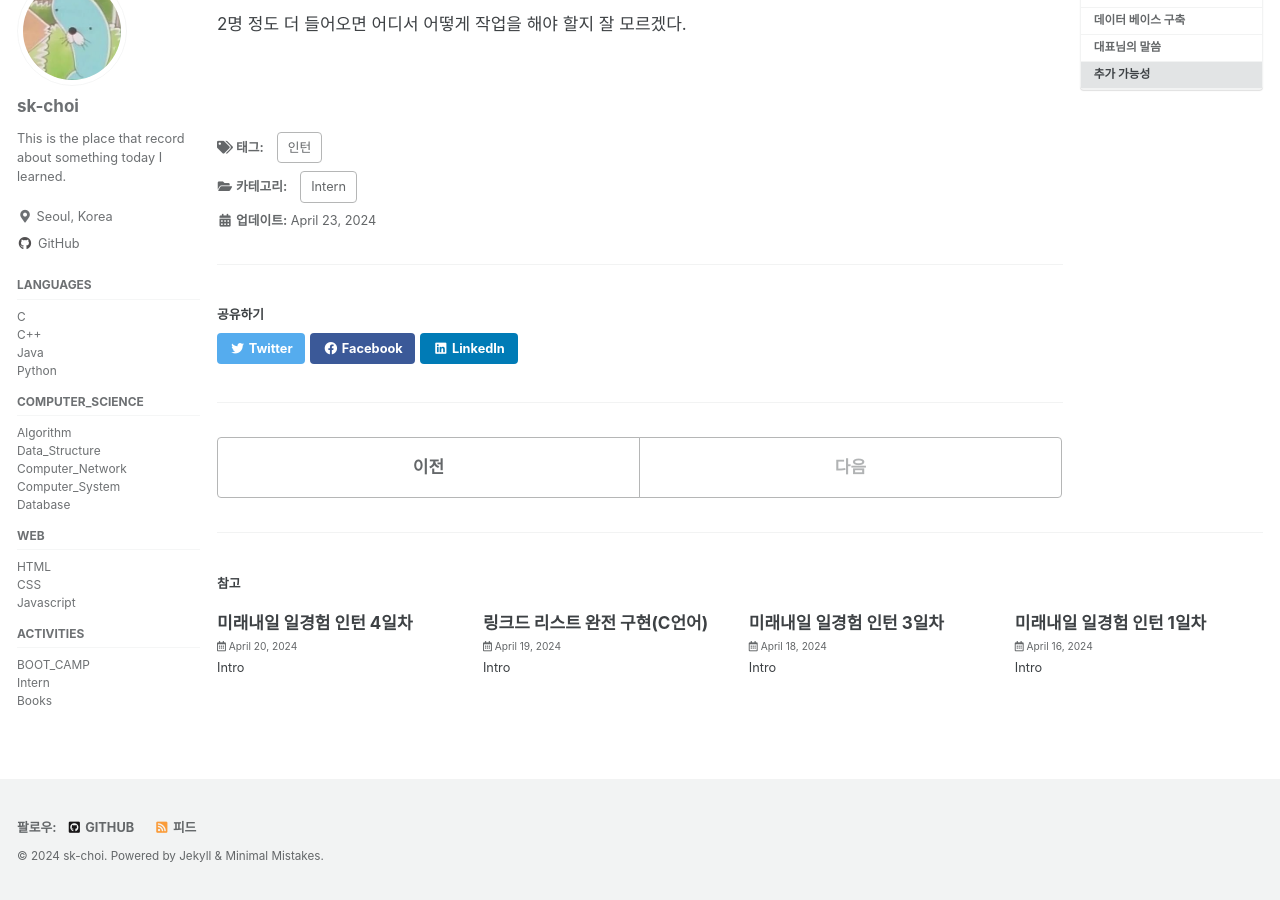
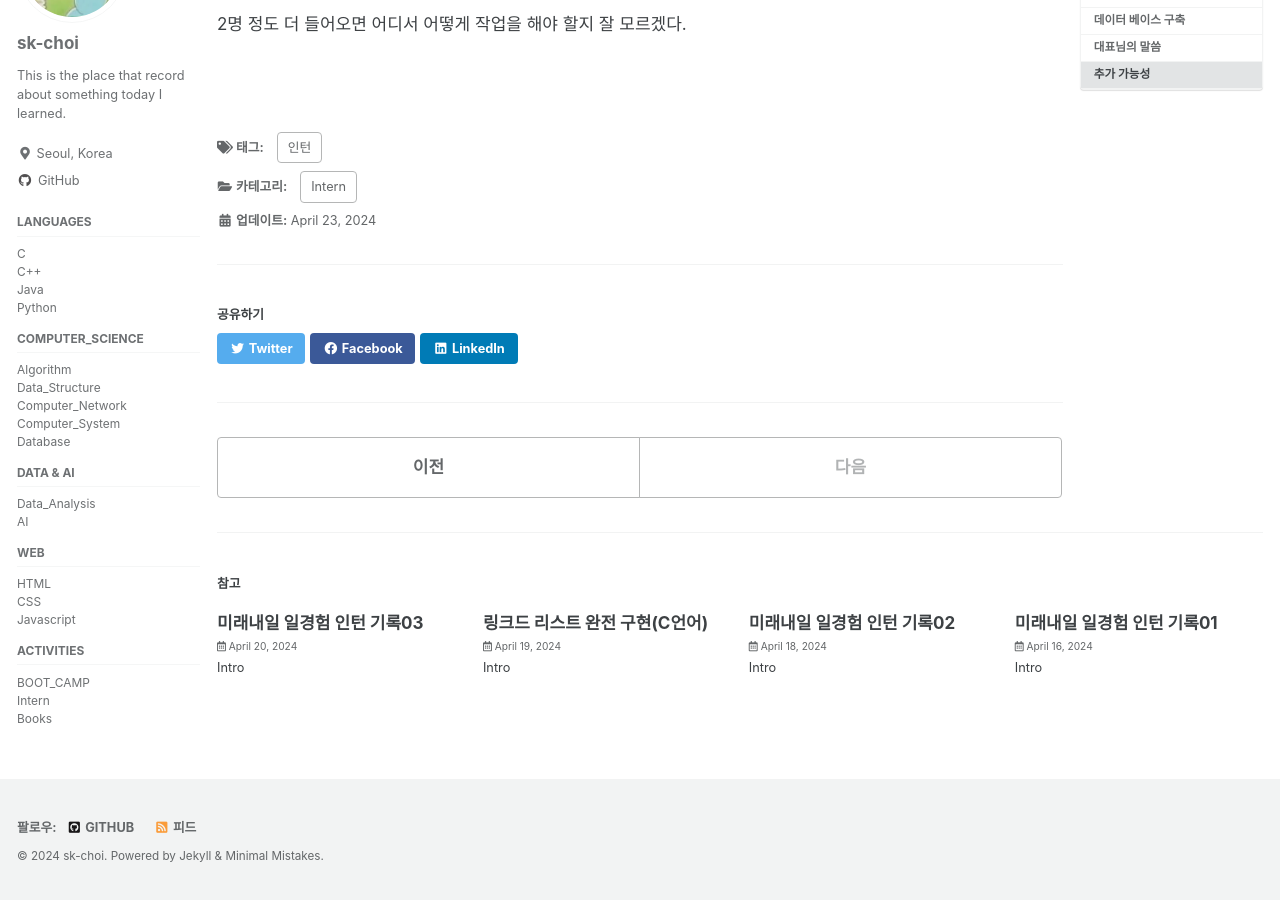
Before and after one commit to sk-choi/sk-choi.github.io, a Jekyll site: the page built from _posts/인턴/2024-04-22-mirae_intern04.md, in a window 1280 px wide and 900 px high, scrolled down 1429 px. Built offline with Jekyll 4.4.1, drawn with Linux system fonts in a browser that asks for light colours; cached includes are drawn as plain includes; some of the changed text lies outside the part shown.

Commit message:
categoreis added

```diff
--- a/_data/navigation.yml
+++ b/_data/navigation.yml
@@ -35,6 +35,13 @@ sidebar-category:
       - title: "Database"
         url: categories/database
 
+  - title: "Data & AI"
+    children:
+      - title: "Data_Analysis"
+        url: categories/data_analysis
+      - title: "AI"
+        url: categories/ai
+
   - title: "Web"
     children:
       - title: "HTML"
--- a/_posts/인턴/2024-04-16-mirae_intern01.md
+++ b/_posts/인턴/2024-04-16-mirae_intern01.md
@@ -1,5 +1,5 @@
 ---
-title : "미래내일 일경험 인턴 1일차"
+title : "미래내일 일경험 인턴 기록01"
 date : 2024-04-16 07:58:30 +/-TTTT
 categories : Intern
 tags : [인턴] #소문자만 가능
--- a/_posts/인턴/2024-04-18-mirae_intern02.md
+++ b/_posts/인턴/2024-04-18-mirae_intern02.md
@@ -1,5 +1,5 @@
 ---
-title : "미래내일 일경험 인턴 3일차"
+title : "미래내일 일경험 인턴 기록02"
 date : 2024-04-18 02:58:30 +/-TTTT
 categories :
 - Intern
--- a/_posts/인턴/2024-04-20-mirae_intern03.md
+++ b/_posts/인턴/2024-04-20-mirae_intern03.md
@@ -1,5 +1,5 @@
 ---
-title : "미래내일 일경험 인턴 4일차"
+title : "미래내일 일경험 인턴 기록03"
 date : 2024-04-20 22:01:23 +/-TTTT
 categories :
 - Intern
--- a/_posts/인턴/2024-04-22-mirae_intern04.md
+++ b/_posts/인턴/2024-04-22-mirae_intern04.md
@@ -1,5 +1,5 @@
 ---
-title : "미래내일 일경험 인턴 6일차"
+title : "미래내일 일경험 인턴 기록04"
 date : 2024-04-23 02:21:23 +/-TTTT
 categories :
 - Intern
```
Also changed, not shown: _pages/categories/category-ai.md (added, +12 -0 lines), _pages/categories/category-data_analysis.md (added, +12 -0 lines).
